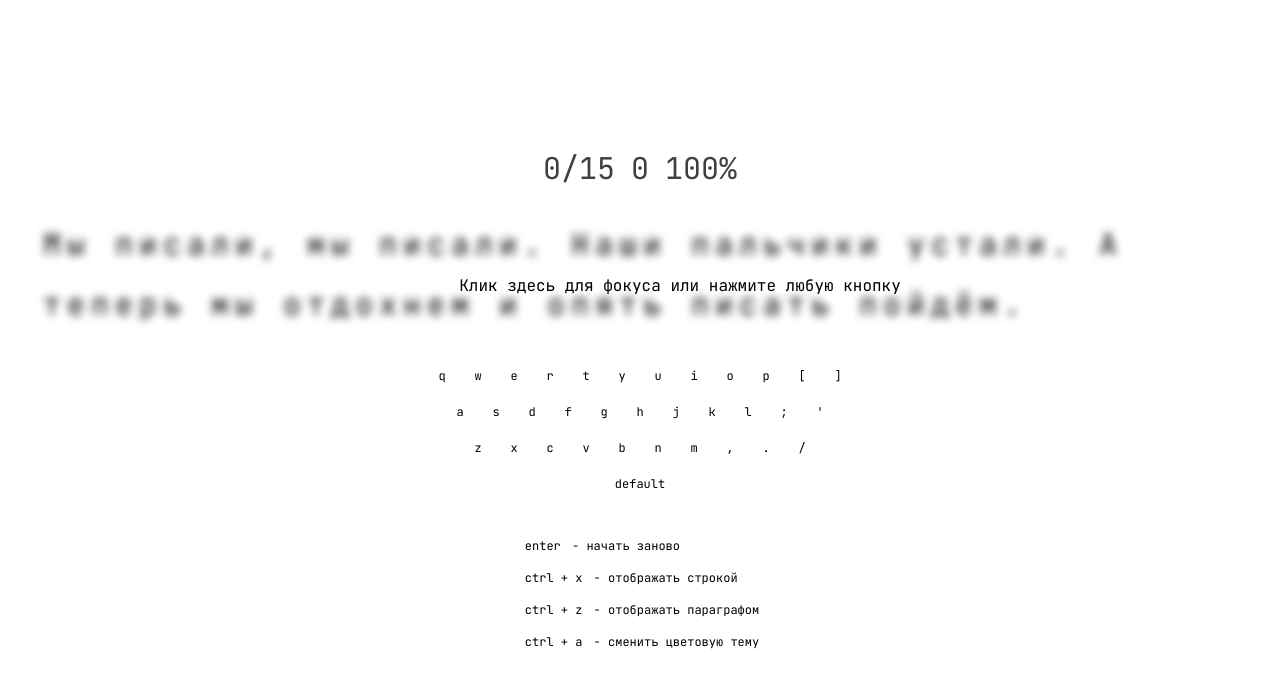
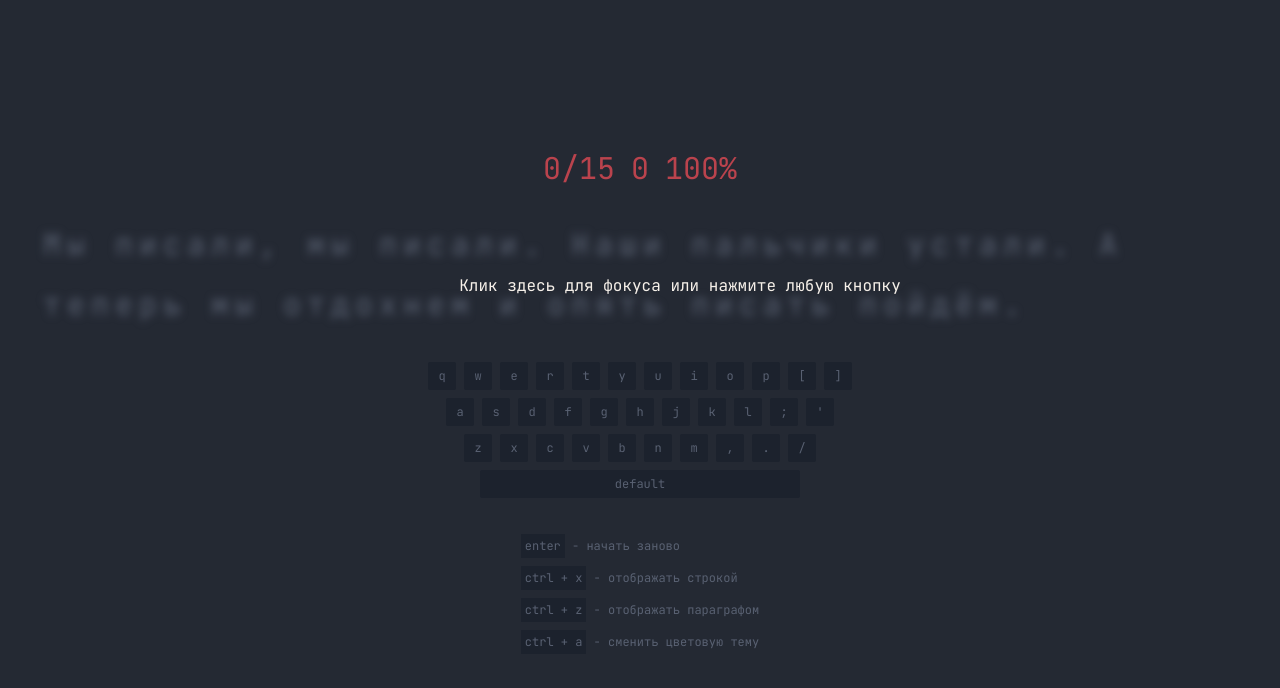
Before and after one commit to kirillmihalych/code-type, a Vue app: page / in a window 1280 px wide. Shown: the top 688 px of the page. Built offline with nearby package versions, Linux system fonts and the light colour scheme; what @tanstack/vue-query would draw is missing.

Commit message:
fix typo in main.css, remove unused pieces in app.vue

```diff
--- a/src/App.vue
+++ b/src/App.vue
@@ -187,10 +187,6 @@ whenever(ControlLeft_x, () => setClassicMode());
 whenever(ControlLeft_a, () => toggleColorTheme());
 
 const mistakes = ref([]);
-// what char should i write
-const nextChar = computed(() => {
-  return currentWord.value[trimmedInput.value.length];
-});
 // what char i wrote
 const prevChar = computed(() => {
   return trimmedInput.value[trimmedInput.value.length - 1];
@@ -235,7 +231,6 @@ const currentWord = computed(() => {
   return wordsQueue.value[currentWordIndex.value];
 });
 const currentInput = ref("");
-let currentInputLength = currentInput.value.length;
 const trimmedInput = computed(() => {
   return currentInput.value.trimStart();
 });
@@ -319,7 +314,6 @@ function setCarretCoordinates() {
 const isInputGetsBigger = computed(() => {
   const inputGetsBigger = trimmedInput.value.length > trimmedInputLength;
   const inputGetsSmaller = trimmedInput.value.length < trimmedInputLength;
-  currentInputLength = currentInput.value.length;
   trimmedInputLength = trimmedInput.value.length;
   return inputGetsBigger ? true : inputGetsSmaller ? false : null;
 });
@@ -422,14 +416,5 @@ onMounted(() => {
 =====================
 ПРОБЛЕМА: wpm как-то неверно считает, что ли
 - [ ] решить
-
-ПРОБЛЕМА: Геймплей
-1) - [ ] Отображать второй caret, что двигается на постоянной скорости
-Возможны какие-то вопросы по smoot движению. Их я опускаю если не получается.
-   - [ ] Наблюдать за поведением кареты на monkeytype и typeracer
-   - [ ] Описывать свои предположения о решении и их решение на основе увиденного,
-         чтобы понимать, что работает, а что нет
-         и не ходить по кругу.
-
 */
 </style>
--- a/src/assets/main.css
+++ b/src/assets/main.css
@@ -2,7 +2,7 @@
 @tailwind components;
 @tailwind utilities;
 
-.busido {
+.bushido {
   --primary: #ec4c56;
   --secondary: #242933;
   --helper: #f6f0e9;
```
